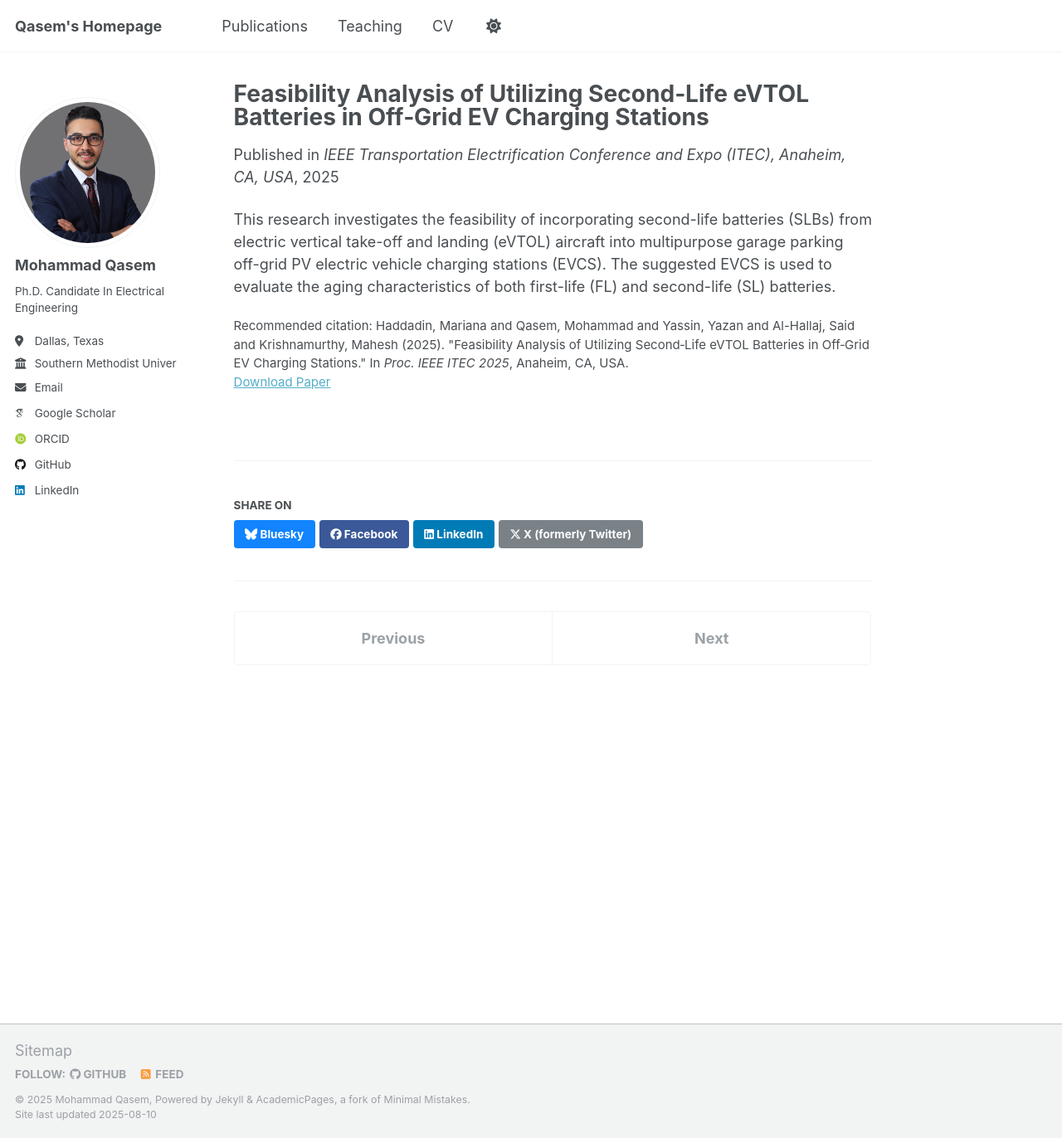
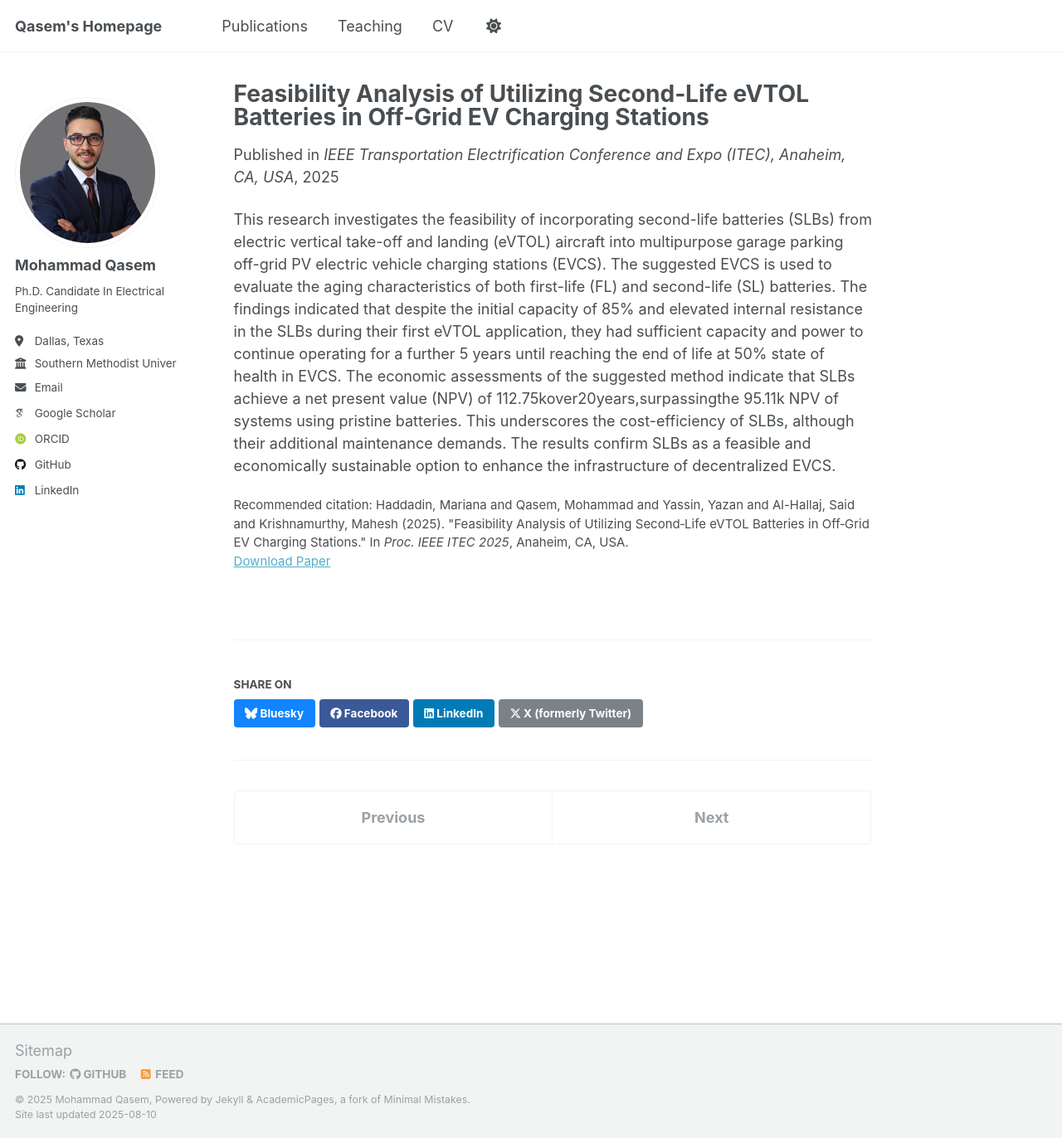
Before and after one commit to MohammadQasem97/Mohammad_Qasem.github.io, a Jekyll site: the page built from _publications/2025-06-18-feasibility-second-life-evtols-off-grid-ev-charging.md, in a window 1280 px wide and 1372 px high. Shown: the whole window at 83% size. Built offline with Jekyll 4.4.1, drawn with Linux system fonts in a browser that asks for light colours; some web fonts are replaced; a script that is not in the unit is left out.

Commit message:
Update 2025-06-18-feasibility-second-life-evtols-off-grid-ev-charging.md

```diff
--- a/_publications/2025-06-18-feasibility-second-life-evtols-off-grid-ev-charging.md
+++ b/_publications/2025-06-18-feasibility-second-life-evtols-off-grid-ev-charging.md
@@ -3,10 +3,10 @@ title: "Feasibility Analysis of Utilizing Second‑Life eVTOL Batteries in Off
 collection: "publications"
 category: "conferences"
 permalink: "/publication/2025-06-18-itex-second-life-evtols-offgrid-charging"
-excerpt: "Techno‑economic feasibility of repurposing eVTOL second‑life batteries for off‑grid EV charging with adaptive power‑sharing control."
+excerpt: "This study evaluates repurposing second-life eVTOL lithium-ion batteries for off-grid, PV-powered EV charging stations, modeling operational behavior, aging, and economics."
 date: "2025-06-18"
 venue: "IEEE Transportation Electrification Conference and Expo (ITEC), Anaheim, CA, USA"
 paperurl: "https://ieeexplore.ieee.org/document/11098154"
 citation: "Haddadin, Mariana and Qasem, Mohammad and Yassin, Yazan and Al-Hallaj, Said and Krishnamurthy, Mahesh (2025). \"Feasibility Analysis of Utilizing Second‑Life eVTOL Batteries in Off‑Grid EV Charging Stations.\" In <i>Proc. IEEE ITEC 2025</i>, Anaheim, CA, USA."
 ---
-This research investigates the feasibility of incorporating second-life batteries (SLBs) from electric vertical take-off and landing (eVTOL) aircraft into multipurpose garage parking off-grid PV electric vehicle charging stations (EVCS). The suggested EVCS is used to evaluate the aging characteristics of both first-life (FL) and second-life (SL) batteries.
+This research investigates the feasibility of incorporating second-life batteries (SLBs) from electric vertical take-off and landing (eVTOL) aircraft into multipurpose garage parking off-grid PV electric vehicle charging stations (EVCS). The suggested EVCS is used to evaluate the aging characteristics of both first-life (FL) and second-life (SL) batteries. The findings indicated that despite the initial capacity of 85% and elevated internal resistance in the SLBs during their first eVTOL application, they had sufficient capacity and power to continue operating for a further 5 years until reaching the end of life at 50% state of health in EVCS. The economic assessments of the suggested method indicate that SLBs achieve a net present value (NPV) of 112.75kover20years,surpassingthe 95.11k NPV of systems using pristine batteries. This underscores the cost-efficiency of SLBs, although their additional maintenance demands. The results confirm SLBs as a feasible and economically sustainable option to enhance the infrastructure of decentralized EVCS.
```
